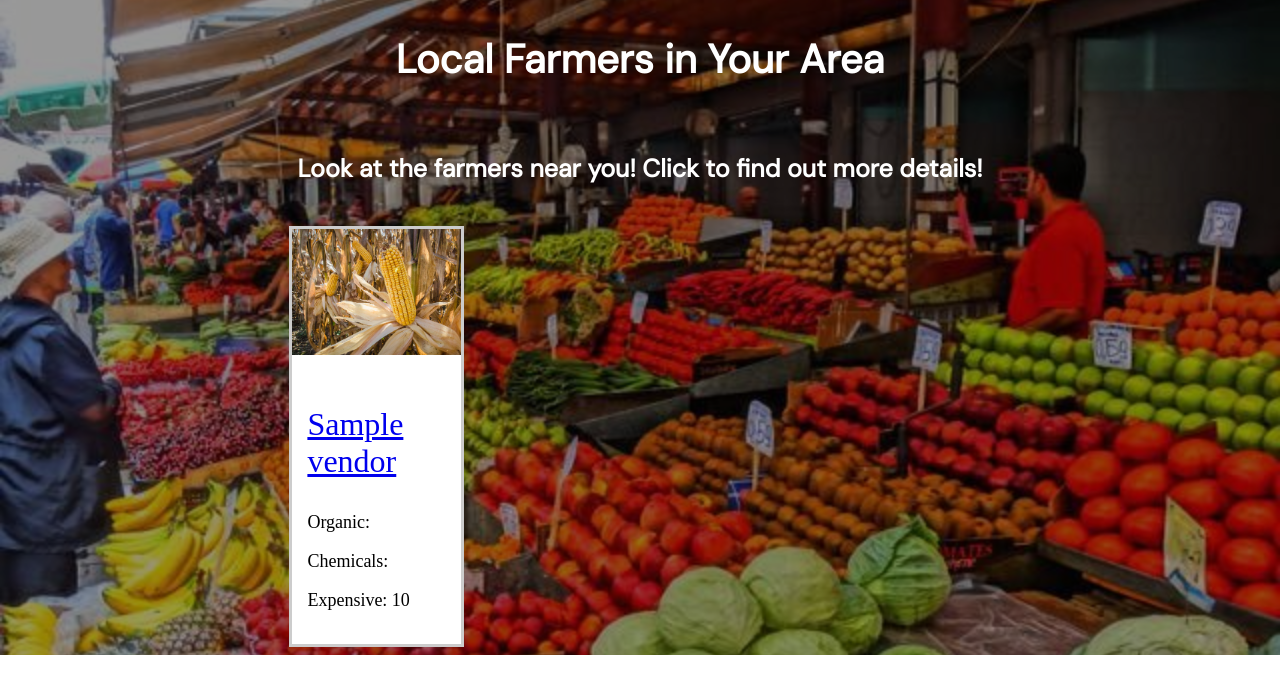
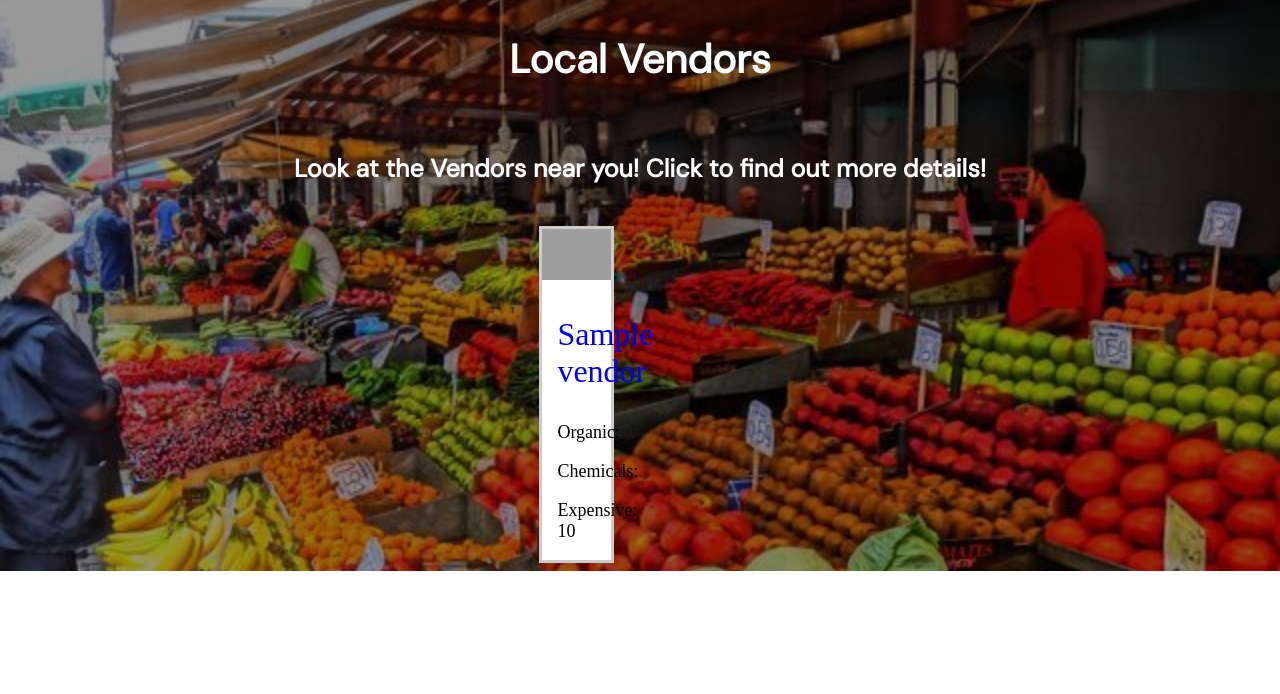
Before and after one commit to Srikark-17/Farmerce, a Flask app: page /view in a window 1280 px wide. Shown: the top 694 px of the page. Run offline with Flask 2, Linux system fonts and the light colour scheme; a database or web service that is not in the repository returns one stand-in record (values such as "Sample title"); grey boxes are pictures that could not be loaded.

Commit message:
Update gallery.html

```diff
--- a/templates/gallery.html
+++ b/templates/gallery.html
@@ -42,7 +42,7 @@ background-size: cover; height: 100vh;
 }
 
 div.desc {
-  padding: 15px;
+  padding-left: 15px;
   text-align: left;
 }
 
@@ -84,27 +84,28 @@ div.desc {
 <body style="margin: 0;">
 <div class="backroundimage">
 <div class="container">
-    <h2 style="color: #fff; font-size: 40px; font-family: 'DM Sans', sans-serif;">Local Farmers in Your Area</h2>
-    <h4 style="color: #fff; font-size: 25px; font-family: 'DM Sans', sans-serif;">Look at the farmers near you! Click to find out more details!</h4>
+    <h2 style="color: #fff; font-size: 40px; font-family: 'DM Sans', sans-serif;">Local Vendors </h2>
+    <h4 style="color: #fff; font-size: 25px; font-family: 'DM Sans', sans-serif;">Look at the Vendors near you! Click to find out more details!</h4>
 <div style="margin-left: 16vw;">
 {%for i in data%}
 
 <div class="responsive">
     <div class="gallery">
       <a target="_blank" href="static/corn.jpg">
-        <img src="static/corn.jpg"width="400" height="400">
+        <img src="{{i['pic']}}"width="400" height="400">
       </a>
       <div class="desc">
-          <a href="/view/{{i['id']}}"><p style="font-size:xx-large;">{{i['name']}}</p></a>
+          <a href="/view/{{i['id']}}" style="text-decoration:none;"><p style="font-size:xx-large;">{{i['name']}}</p></a>
           <p style="font-size:large;">Organic: {{i['is_organic']}}</p>
           <p style="font-size:large;">Chemicals: {{i['is_chemical']}}</p>
           <p style="font-size:large;">Expensive: {{i['price']}}</p>
       </div>
     </div>
   </div>
-</div>
+
 {%endfor%}
 <div class="clearfix"></div>
 </div>
+
 </body>
 </html>
```
